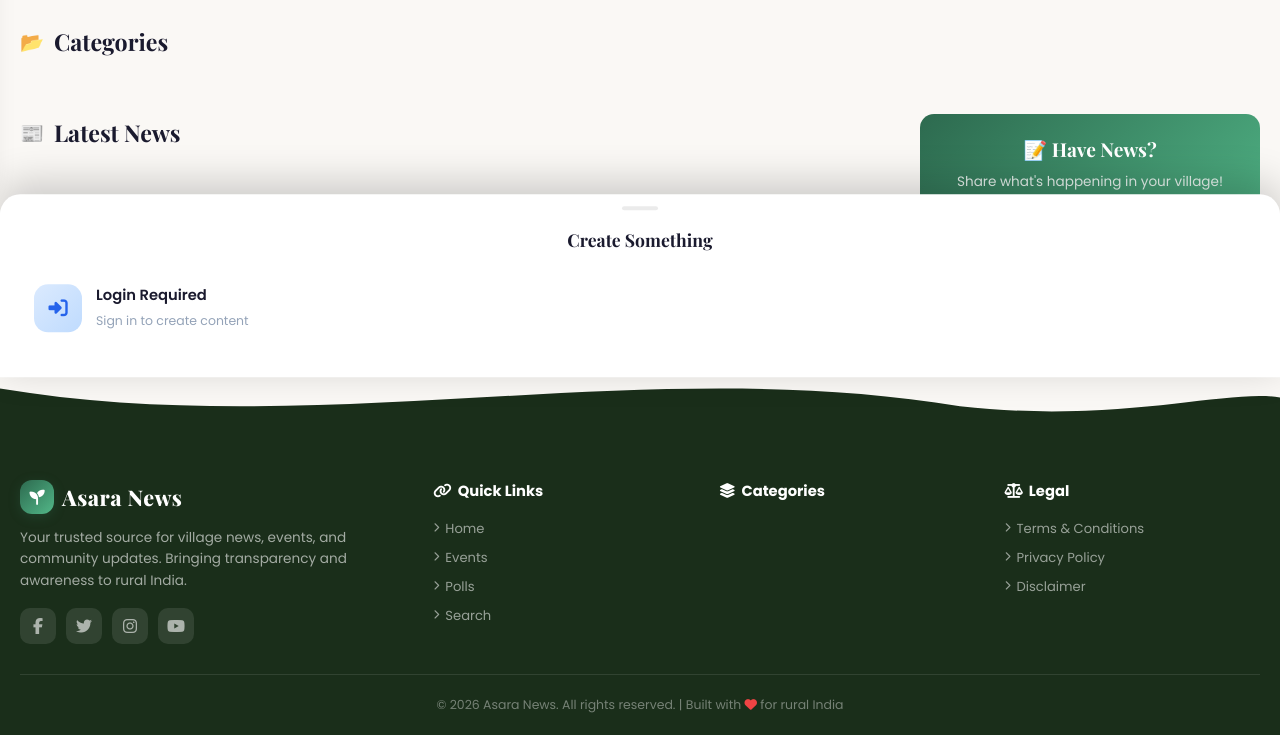
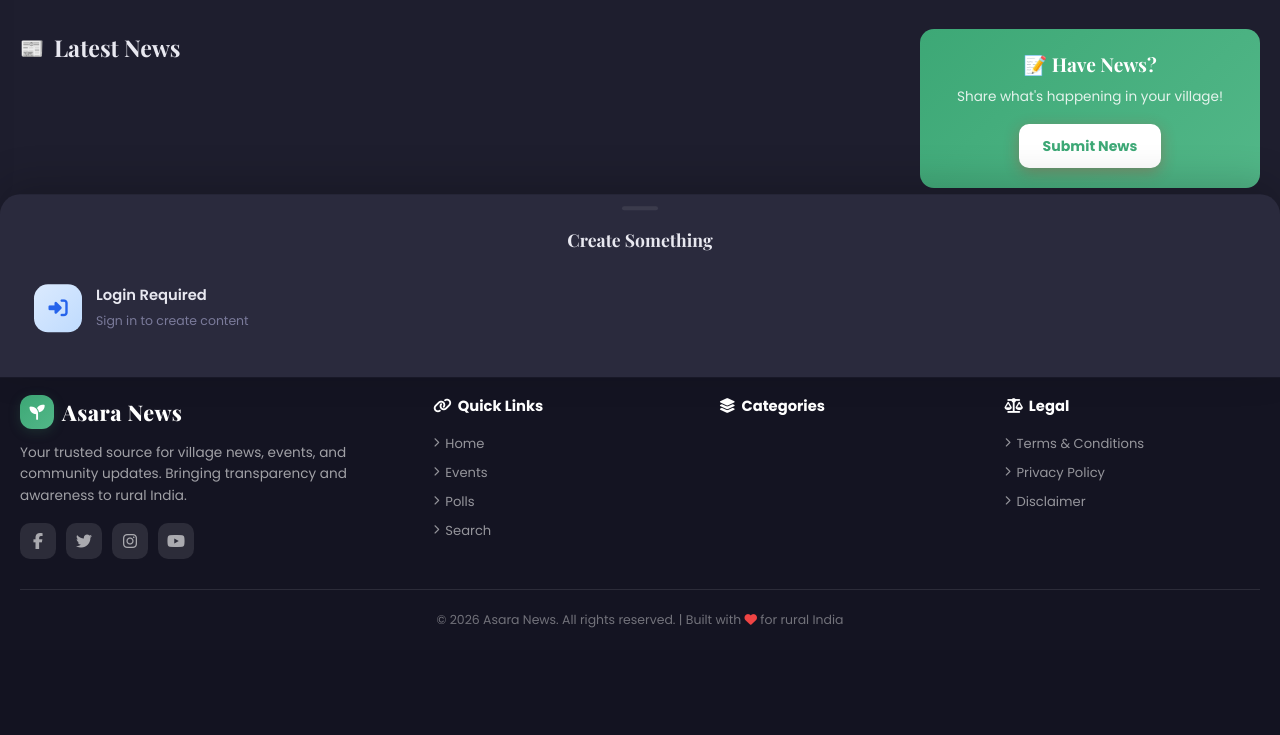
Before and after one commit to anees0885/AsaraNews, a Flask app: page / in a window 1280 px wide. Shown: the part 606-1341 px from the top of the page. After the commit the page ends 1234 px from the top, so only its background shows below. Run offline with Flask 3, Linux system fonts and the light colour scheme; data that the repository does not hold is empty.

Commit message:
upgrades

```diff
--- a/static/css/style.css
+++ b/static/css/style.css
@@ -4,32 +4,32 @@
    ═══════════════════════════════════════════════════════════ */
 
 :root {
-  /* ── Earthy Color Palette ── */
-  --bg-body: #faf8f5;
-  --bg-card: #ffffff;
-  --bg-card-hover: #fefdfb;
-  --bg-glass: rgba(255, 255, 255, 0.82);
-  --bg-input: #f5f1ec;
-  --bg-nav: rgba(15, 30, 20, 0.92);
-  --bg-footer: #1a2e1a;
-
-  --green-50: #f0fdf4;
-  --green-100: #dcfce7;
-  --green-200: #bbf7d0;
+  /* ── Slightly Dark Theme Palette ── */
+  --bg-body: #1e1e2e;
+  --bg-card: #2a2a3d;
+  --bg-card-hover: #32324a;
+  --bg-glass: rgba(30, 30, 46, 0.85);
+  --bg-input: #252538;
+  --bg-nav: rgba(15, 15, 25, 0.92);
+  --bg-footer: #141422;
+
+  --green-50: rgba(45, 106, 79, 0.12);
+  --green-100: rgba(45, 106, 79, 0.18);
+  --green-200: rgba(82, 183, 136, 0.2);
   --green-400: #4ade80;
   --green-500: #22c55e;
   --green-600: #16a34a;
   --green-700: #15803d;
   --green-800: #166534;
   --green-900: #14532d;
-  --primary: #2d6a4f;
+  --primary: #3da876;
   --primary-light: #52b788;
-  --primary-dark: #1b4332;
+  --primary-dark: #2d6a4f;
 
   --accent: #dc2626;
   --accent-light: #ef4444;
   --accent-dark: #b91c1c;
-  --accent-glow: rgba(220, 38, 38, 0.15);
+  --accent-glow: rgba(220, 38, 38, 0.2);
   --accent-gradient: linear-gradient(135deg, #dc2626, #ea580c);
 
   --saffron: #f4a261;
@@ -43,17 +43,17 @@
   --pink: #ec4899;
   --sky: #0ea5e9;
 
-  --text-primary: #1a1a2e;
-  --text-secondary: #4a5568;
-  --text-muted: #94a3b8;
+  --text-primary: #e8e8f0;
+  --text-secondary: #b0b0c8;
+  --text-muted: #7a7a9a;
   --text-white: #ffffff;
 
-  --border: rgba(0, 0, 0, 0.08);
-  --border-light: rgba(0, 0, 0, 0.04);
-  --shadow-sm: 0 2px 8px rgba(0, 0, 0, 0.05);
-  --shadow-md: 0 4px 24px rgba(0, 0, 0, 0.07);
-  --shadow-lg: 0 10px 50px rgba(0, 0, 0, 0.1);
-  --shadow-color: 0 4px 20px rgba(45, 106, 79, 0.12);
+  --border: rgba(255, 255, 255, 0.08);
+  --border-light: rgba(255, 255, 255, 0.04);
+  --shadow-sm: 0 2px 8px rgba(0, 0, 0, 0.2);
+  --shadow-md: 0 4px 24px rgba(0, 0, 0, 0.25);
+  --shadow-lg: 0 10px 50px rgba(0, 0, 0, 0.35);
+  --shadow-color: 0 4px 20px rgba(45, 106, 79, 0.2);
 
   --radius-sm: 10px;
   --radius-md: 14px;
@@ -84,7 +84,6 @@ body {
   color: var(--text-primary);
   line-height: 1.6;
   overflow-x: hidden;
-  padding-top: 85px;
 }
 a {
   color: var(--primary);
@@ -732,6 +731,11 @@ img {
   margin: 8px 16px;
 }
 
+/* ─── Main Content Spacer (non-hero pages) ───── */
+.main-content {
+  padding-top: 85px;
+}
+
 /* ═══ HERO SECTION ═══ */
 .hero-section-new {
   position: relative;
--- a/templates/base.html
+++ b/templates/base.html
@@ -13,7 +13,7 @@
     <link rel="preconnect" href="https://fonts.googleapis.com" />
     <link rel="preconnect" href="https://fonts.gstatic.com" crossorigin />
     <link
-      href="https://fonts.googleapis.com/css2?family=Playfair+Display:wght@400;500;600;700;800;900&family=Poppins:wght@300;400;500;600;700;800;900&family=Outfit:wght@400;500;600;700;800;900&display=swap"
+      href="https://fonts.googleapis.com/css2?family=Cinzel+Decorative:wght@400;700;900&family=Baloo+2:wght@400;500;600;700;800&family=Playfair+Display:wght@400;500;600;700;800;900&family=Poppins:wght@300;400;500;600;700;800;900&family=Outfit:wght@400;500;600;700;800;900&display=swap"
       rel="stylesheet"
     />
     <link
--- a/templates/index.html
+++ b/templates/index.html
@@ -8,8 +8,8 @@
     <div class="hero-bg" style="background-image: url('https://images.unsplash.com/photo-1500382017468-9049fed747ef?w=1600&q=80')"></div>
     <div class="hero-gradient-overlay"></div>
     <div class="hero-content">
-        <p class="hero-welcome-line">🌿 Your Village News Platform</p>
-        <h1 class="hero-headline">Welcome to <span class="brand-highlight">ASARA</span></h1>
+        <p class="hero-welcome-line">🌿पुर्खों का गाँव</p>
+        <h1 class="hero-headline">Welcome to <span class="brand-highlight">असारा</span></h1>
         <p class="hero-subtitle">Your Village. Your Voice. Your Updates.</p>
         <p class="hero-tagline">Stay informed. Stay connected.</p>
         {% if current_user.is_authenticated %}
```
Also changed, not shown: other parts of static/css/style.css (+37 -11 lines).
